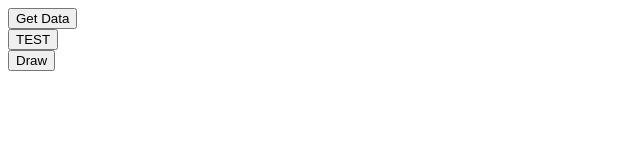
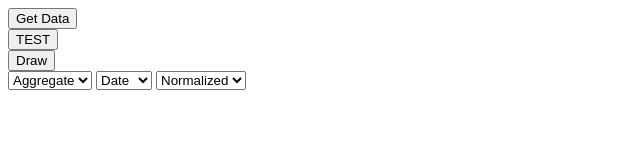
Before and after one commit to Quinn-HGB/Phraseology-Visualizer, a plain HTML site: page index.html in a window 1280 px wide. Shown: the top 160 px of the page, without its empty margins (0-640 px from the left). Drawn offline with nearby package versions, Linux system fonts and the light colour scheme; no server answers.

Commit message:
added dropdown selectors -EC

```diff
--- a/index.html
+++ b/index.html
@@ -11,6 +11,25 @@
         <button id="data" style="display: block;">Get Data</button>
         <button id="test" style="display: block;">TEST</button>
         <button id="graph" style="display: block;">Draw</button>
+        <form class="form-inline">
+            <select id="group" name="group">
+                <option value="Aggregate">Aggregate</option>
+                <option value="Individual">Individual</option>
+            </select>
+            <select id="x-axis" name="x-axis">
+                <option value="date">Date</option>
+                <option value="cycles">Cycle</option>
+            </select>
+            <select id="y-axis" name="y-axis">
+                <option value="norm">Normalized</option>
+                <option value="read">Read</option>
+                <option value="easy">Easy</option>
+                <option value="med">Medium</option>
+                <option value="com">Complex</option>
+                <option value="suspense">Suspense</option>
+                <option value="correct">Correct</option>
+            </select>
+        </form>
         <div class="container">
             <svg id="visualization" width="2000" height="1100"></svg>
         </div>
```
